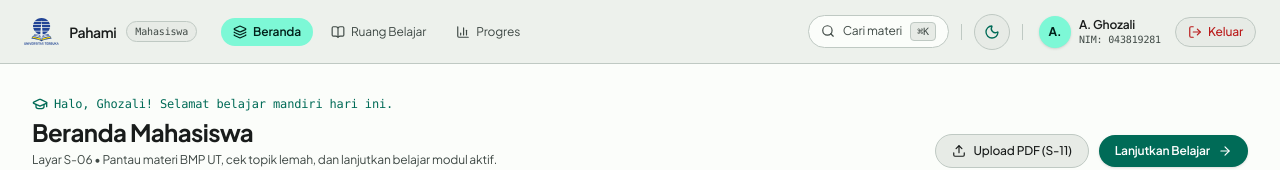
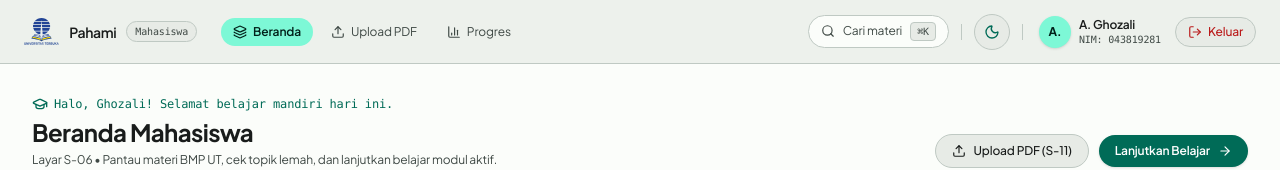
Before and after one commit to ZenLloyd/pahami-ut, a Next.js app: page /beranda in a window 1280 px wide. Shown: the top 170 px of the page. Built offline with nearby package versions, Linux system fonts and the light colour scheme.

Commit message:
fix(nav): samakan menu mahasiswa dengan standar tim (Beranda, Upload, Progres, Profil)

```diff
--- a/src/components/BottomNav.tsx
+++ b/src/components/BottomNav.tsx
@@ -5,7 +5,7 @@ import Link from "next/link";
 import { usePathname } from "next/navigation";
 import { mockStudent } from "@/data/mockData";
 import { LogoutModal } from "@/components/LogoutModal";
-import { BookOpen, Layers, BarChart3, User } from "lucide-react";
+import { Layers, BarChart3, Upload, User } from "lucide-react";
 
 export function BottomNav({ onOpenLogout }: { onOpenLogout?: () => void }) {
   const pathname = usePathname();
@@ -21,10 +21,10 @@ export function BottomNav({ onOpenLogout }: { onOpenLogout?: () => void }) {
       isActive: pathname === "/beranda",
     },
     {
-      label: "Ruang Belajar",
-      href: "/learning/mod-02",
-      icon: BookOpen,
-      isActive: pathname.startsWith("/learning"),
+      label: "Upload",
+      href: "/upload",
+      icon: Upload,
+      isActive: pathname === "/upload",
     },
     {
       label: "Progres",
--- a/src/components/Navbar.tsx
+++ b/src/components/Navbar.tsx
@@ -8,7 +8,7 @@ import { ThemeToggle } from "@/components/ThemeToggle";
 import { BottomNav } from "@/components/BottomNav";
 import { LogoutModal } from "@/components/LogoutModal";
 import { LogoUT } from "@/components/LogoUT";
-import { BookOpen, Layers, BarChart3, Search, LogOut } from "lucide-react";
+import { Layers, BarChart3, Upload, Search, LogOut } from "lucide-react";
 
 export function Navbar() {
   const pathname = usePathname();
@@ -43,15 +43,15 @@ export function Navbar() {
             </Link>
 
             <Link
-              href="/learning/mod-02"
+              href="/upload"
               className={`px-3 py-1.5 rounded-full flex items-center gap-1.5 transition ${
-                pathname.startsWith("/learning")
+                pathname === "/upload"
                   ? "bg-primary-container text-on-primary-container font-semibold"
                   : "text-on-surface-variant hover:text-on-surface hover:bg-surface-container-high"
               }`}
             >
-              <BookOpen className="w-3.5 h-3.5" />
-              Ruang Belajar
+              <Upload className="w-3.5 h-3.5" />
+              Upload PDF
             </Link>
 
             <Link
```
